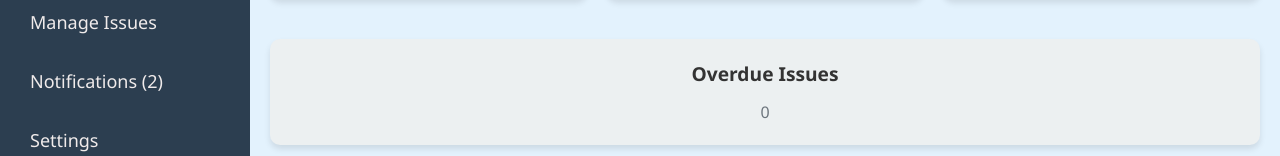
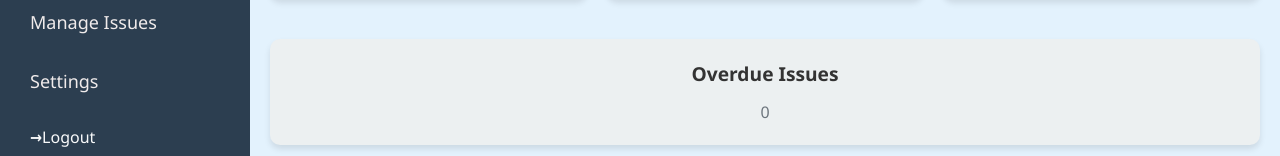
Before and after one commit to ArnoldPeterMukasa/AITS_GROUP_G, a React (Vite) app in the folder FRONTEND/: page /AcademicRegistrarDashboard in a window 1280 px wide. Shown: the part 246-402 px from the top of the page. Built offline with nearby package versions, Linux system fonts and the light colour scheme; no server answers.

Commit message:
academic registrsr changes

```diff
--- a/FRONTEND/src/components/AcademicRegistrarDashboard.jsx
+++ b/FRONTEND/src/components/AcademicRegistrarDashboard.jsx
@@ -15,7 +15,7 @@ function AcademicRegistrarDashboard() {
         course: '',
         status: 'all',
     });
-    const [notifications] = useState(["New issue reported!", "Lecturer request pending"]);
+    // const [notifications] = useState(["New issue reported!", "Lecturer request pending"]);
     const navigate = useNavigate();
 
     // ✅ Fetch registrar dashboard data
@@ -75,7 +75,7 @@ function AcademicRegistrarDashboard() {
                     <li><Link to="/AcademicRegistrarDashboard">Home</Link></li>
                     <li><Link to="/manageUsersPage">Manage Users</Link></li>
                     <li><Link to="/ManageIssues">Manage Issues</Link></li>
-                    <li><Link to="/Notifications">Notifications ({notifications.length})</Link></li>
+                    {/* <li><Link to="/Notifications">Notifications ({notifications.length})</Link></li> */}
                     <li><Link to="/Settings">Settings</Link></li>
                     <li><button onClick={handleLogout}>Logout</button></li>
                 </ul>
```
